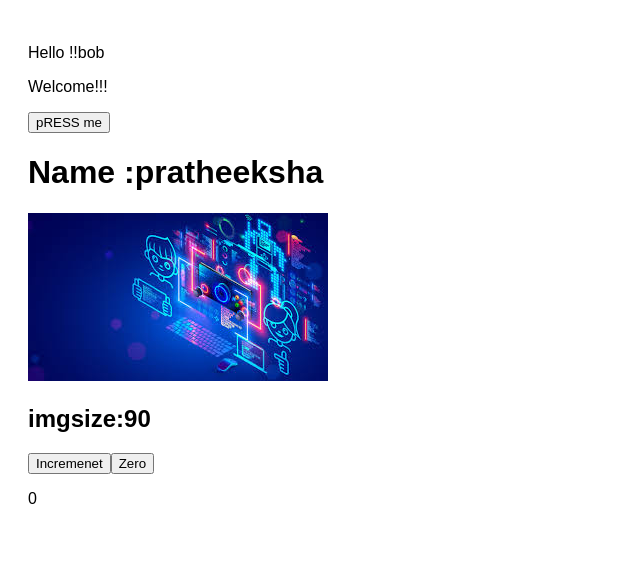
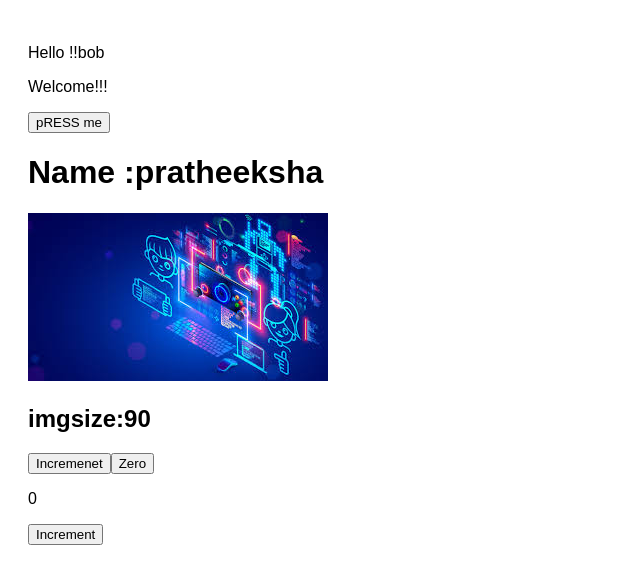
Before and after one commit to pratheeksha2004/React-practice, a React (Vite) app: page / in a window 1280 px wide. Shown: the top 584 px of the page, without its empty margins (0-640 px from the left). Built offline with nearby package versions, Linux system fonts and the light colour scheme.

Commit message:
added one component

```diff
--- a/src/App.jsx
+++ b/src/App.jsx
@@ -3,6 +3,7 @@ import React from 'react';
 import Welcome from './components/Welcome';
 import Profile from './components/Profile';
 import Functional from './components/Functional';
+import Class from './components/Class';
 import './App.css';
 import './index.css'
 function App() {
@@ -11,6 +12,7 @@ function App() {
            <Welcome/>
            <Profile/>
            <Functional/>
+           <Class/>
     </div>
   );
 }
--- a/src/components/Class.jsx
+++ b/src/components/Class.jsx
@@ -0,0 +1,23 @@
+import React from 'react';
+class Class extends React.Component{
+    constructor(props){
+        super(props);
+
+
+    this.state={
+        count:0
+    };
+}
+handleIncrement=()=>{
+    this.setState({ count: this.state.count + 1 });
+}
+render(){
+    return(
+        <>
+        <button onClick={this.handleIncrement}>Increment</button>
+        </>
+    )
+}
+};
+
+export default Class;
```
